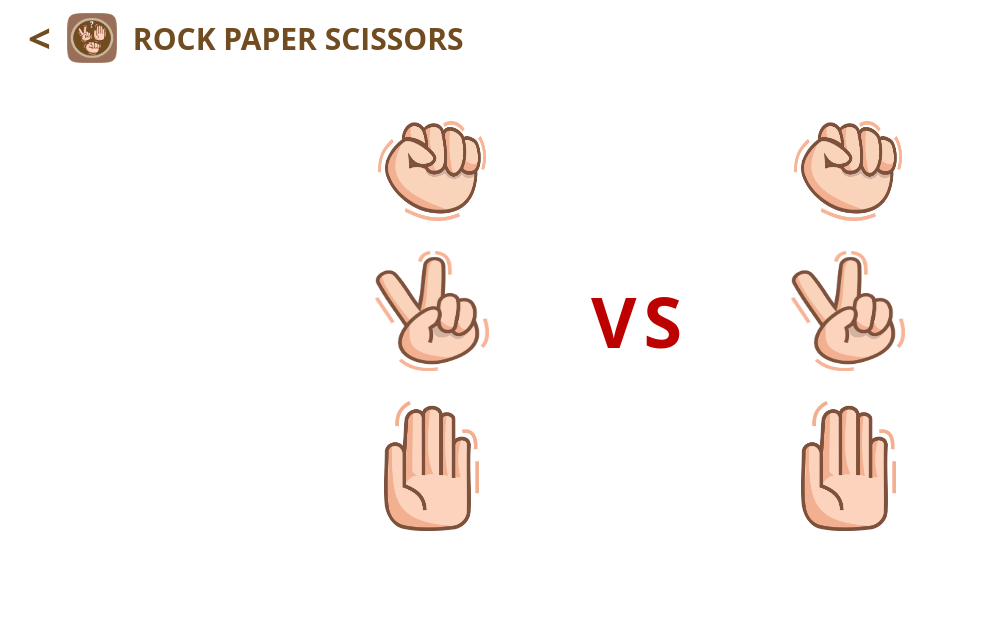
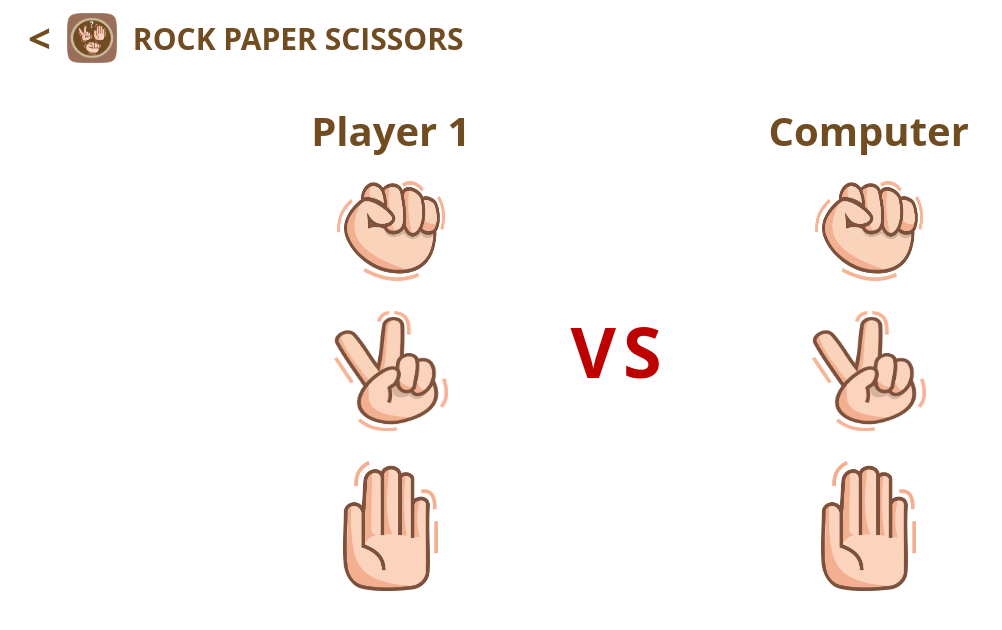
Before and after one commit to milkywoosh/challange-cp9, a React (Create React App) app: page / in a window 1280 px wide. Shown: the top 630 px of the page, without its empty margins (0-1002 px from the left). Built offline with nearby package versions, Linux system fonts and the light colour scheme.

Commit message:
ui dasar

```diff
--- a/src/gamesuit/element.css
+++ b/src/gamesuit/element.css
@@ -27,4 +27,5 @@
     background: #C4C4C4;
     border-radius: 10px;
     padding: 15px;
+
 }
--- a/src/gamesuit/index.css
+++ b/src/gamesuit/index.css
@@ -1,6 +1,3 @@
-/* * {
-    box-sizing: border-box;
-  } */
 
 .column {
     padding-top: 5px;
@@ -26,8 +23,8 @@
   text-align: center;
   align-items: center;
   /* padding: 60px; */
-  margin-left: 90px;
-  margin-right: 90px;
+  margin-left: 100px;
+  margin-right: 100px;
 }
 
 .less_than {
@@ -54,3 +51,13 @@
   width: 50px;
   height: 50px;
 }
+
+.tag-name {
+  font-size: 40px;
+  text-align: left;
+  align-items: center;
+  font-family: Open Sans;
+  color: #724C21;
+  font-weight: bold;
+
+}
--- a/src/gamesuit/index.js
+++ b/src/gamesuit/index.js
@@ -33,6 +33,7 @@ const GameSuit = () => {
             </div>
             <div className="d-flex flex-row justify-content-center">
                 <div className="column margin">
+                    <span className="tag-name"> Player 1 </span>
                     <Elements
                     />
                 </div>
@@ -40,6 +41,7 @@ const GameSuit = () => {
                     VS
                 </div>
                 <div className="column margin">
+                    <span className="tag-name" > Computer </span>
                     <Elements />
                 </div>
             </div>
```
